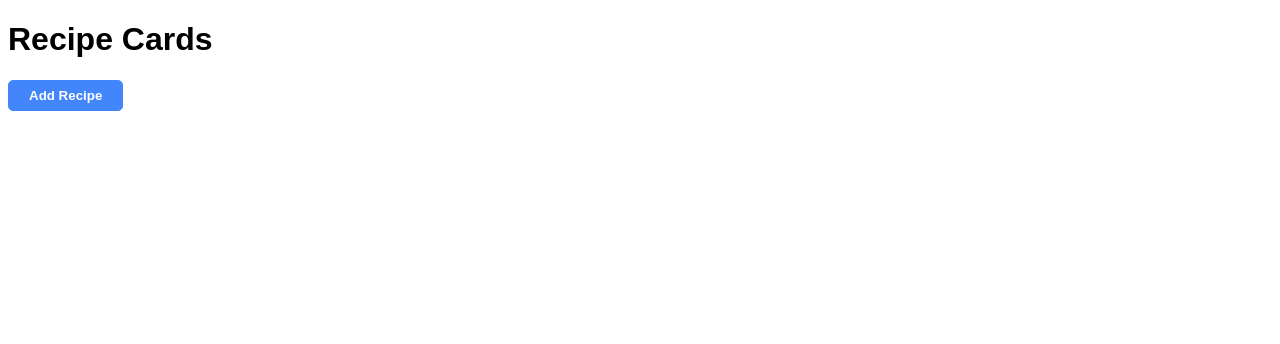
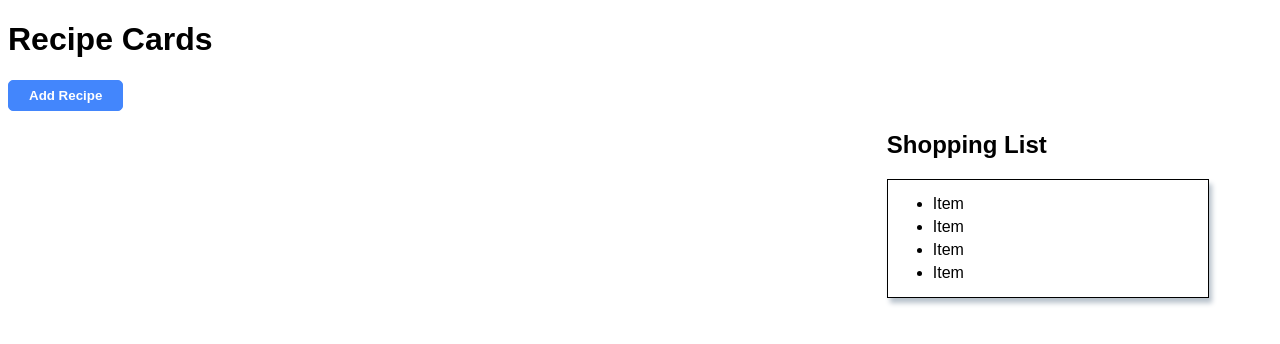
Before and after one commit to kirstenyoon/RecipeBox, a React app: page / in a window 1280 px wide. Built offline with nearby package versions, Linux system fonts and the light colour scheme; no server answers.

Commit message:
added shopping list container

```diff
--- a/src/components/App.js
+++ b/src/components/App.js
@@ -1,6 +1,7 @@
 import React, { Component } from "react";
 import RecipesContainer from "./RecipesContainer.js";
 import AddRecipePopup from "./AddRecipePopup";
+import ShoppingList from "./ShoppingList";
 import "../stylesheets/styles.scss";
 
 class App extends Component {
@@ -151,11 +152,15 @@ class App extends Component {
 					/>
 				)}
 
-				<RecipesContainer
-					recipes={this.state.recipes}
-					deleteRecipe={this.deleteRecipe}
-					getRecipes={this.getRecipes}
-				/>
+				<div id="mainContent">
+					<RecipesContainer
+						recipes={this.state.recipes}
+						deleteRecipe={this.deleteRecipe}
+						getRecipes={this.getRecipes}
+					/>
+
+					<ShoppingList />
+				</div>
 			</div>
 		);
 	}
--- a/src/components/RecipeContainer.js
+++ b/src/components/RecipeContainer.js
@@ -21,7 +21,7 @@ class RecipeContainer extends Component {
 		}
 
 		return (
-			<div>
+			<div className="marketDivs">
 				<h2>{this.props.market}</h2>
 				<div className="recipesContainer">{recipes}</div>
 			</div>
--- /dev/null
+++ b/src/components/ShoppingList.js
@@ -0,0 +1,19 @@
+import React, { Component } from "react";
+
+class ShoppingList extends Component {
+	render() {
+		return (
+			<div>
+				<h2>Shopping List</h2>
+				<ul id="shoppingList">
+					<li>Item</li>
+					<li>Item</li>
+					<li>Item</li>
+					<li>Item</li>
+				</ul>
+			</div>
+		);
+	}
+}
+
+export default ShoppingList;
--- a/src/stylesheets/styles.scss
+++ b/src/stylesheets/styles.scss
@@ -4,6 +4,9 @@ body {
 	background-color: white;
 	font-family: Arial, Helvetica, sans-serif;
 }
+
+// #root {
+// }
 
 #addRecipeButton {
 	border: 1px solid $blue-btn;
@@ -20,16 +23,27 @@ body {
 	color: $blue-btn;
 }
 
+#mainContent {
+	display: flex;
+	justify-content: space-between;
+	width: 90%;
+	margin: auto;
+}
+
 .recipesContainer {
 	display: flex;
 	flex-wrap: wrap;
-	justify-content: center;
+	// justify-content: center;
+}
+
+.marketDivs {
+	margin-bottom: 50px;
 }
 
 .recipes {
 	border: 1px solid black;
 	padding: 10px;
-	margin: 20px;
+	margin: none;
 	width: 280px;
 	box-shadow: 3px 5px 5px $light-gray;
 	min-width: 280px;
@@ -154,6 +168,20 @@ body {
 	}
 }
 
+#shoppingList {
+	border: 1px solid black;
+	width: 280px;
+	padding-top: 10px;
+	padding-bottom: 10px;
+	margin: none;
+	box-shadow: 3px 5px 5px $light-gray;
+	min-width: 280px;
+
+	li {
+		margin: 5px;
+	}
+}
+
 .popup-box {
 	position: fixed;
 	background: #00000050;
```
